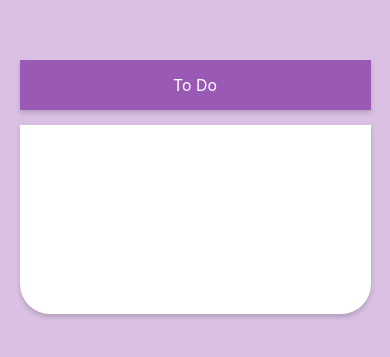
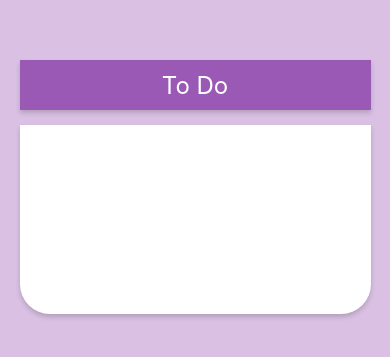
Before and after one commit to Grupo-1-Tendencias/todo-app, a React (Create React App) app in the folder client/: page / in a window 390 px wide. Shown: the part 235-592 px from the top of the page. Built offline with nearby package versions, Linux system fonts and the light colour scheme.

Commit message:
fix: Layout and Styles

```diff
--- a/client/src/App.css
+++ b/client/src/App.css
@@ -1,18 +1,24 @@
-.App {
+.App{
+  height: 100vh;
+  width: 100vw;
+  display: flex;
+}
+
+main[role="main"] {
   margin: auto;
-  width: 35%;
-  min-height: 20%;
-  max-height: 40%;
+  width: 35vw;
+  min-height: 20vh;
+  max-height: 50vh;
   display: grid;
   grid-template-rows: 50px 1fr;
   grid-gap: 15px;
 }
 
 @media only screen and (max-width: 620px) {
-  .App {
-    width: 90%;
-    min-height: 30%;
-    max-height: 60%;
+  main[role="main"] {
+    width: 90vw;
+    min-height: 30vh;
+    max-height: 60vh;
   }
 }
 
@@ -22,7 +28,7 @@
   flex-direction: column;
   align-items: center;
   justify-content: center;
-  font-size: calc(10px + 1.5vmin);
+  font-size: 1.5em;
   color: white;
   height: 50px;
   box-shadow: 0px 3px 5px 0px #0000002e;
--- a/client/src/App.js
+++ b/client/src/App.js
@@ -4,8 +4,10 @@ import "./App.css";
 function App() {
   return (
     <div className="App">
-      <header className="App-header">To Do</header>
-      <div data-testid="body" className="App-body"></div>
+      <main role="main">
+        <header className="App-header">To Do</header>
+        <div data-testid="body" className="App-body"></div>
+      </main>
     </div>
   );
 }
--- a/client/src/index.css
+++ b/client/src/index.css
@@ -2,12 +2,6 @@ html,
 body {
   height: 100%;
   width: 100%;
-}
-
-#root {
-  height: 100%;
-  width: 100%;
-  display: flex;
 }
 
 :root {
```
